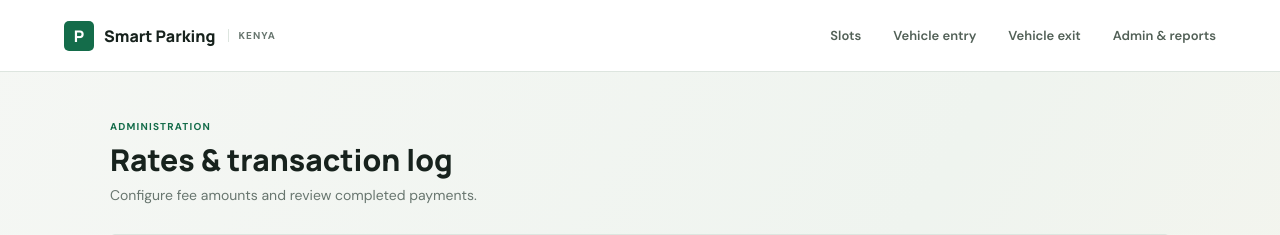
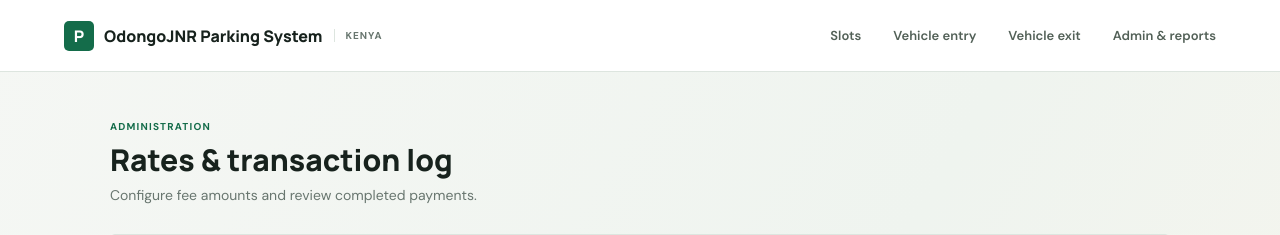
Before and after one commit to mukulojohnstone-glitch/parkingsystem, a Flask app: page /admin in a window 1280 px wide. Shown: the top 235 px of the page. Run offline with Flask 3, Linux system fonts and the light colour scheme; data comes from the database, SQL or seed files in the repository; data that the repository does not hold is empty.

Commit message:
Update base.html

```diff
--- a/templates/base.html
+++ b/templates/base.html
@@ -11,7 +11,7 @@
   <header class="topbar">
     <a class="brand" href="{{ url_for('home') }}">
       <span class="brand-mark">P</span>
-      <span>Smart Parking</span>
+      <span>OdongoJNR Parking System</span>
       <small>KENYA</small>
     </a>
 
```
